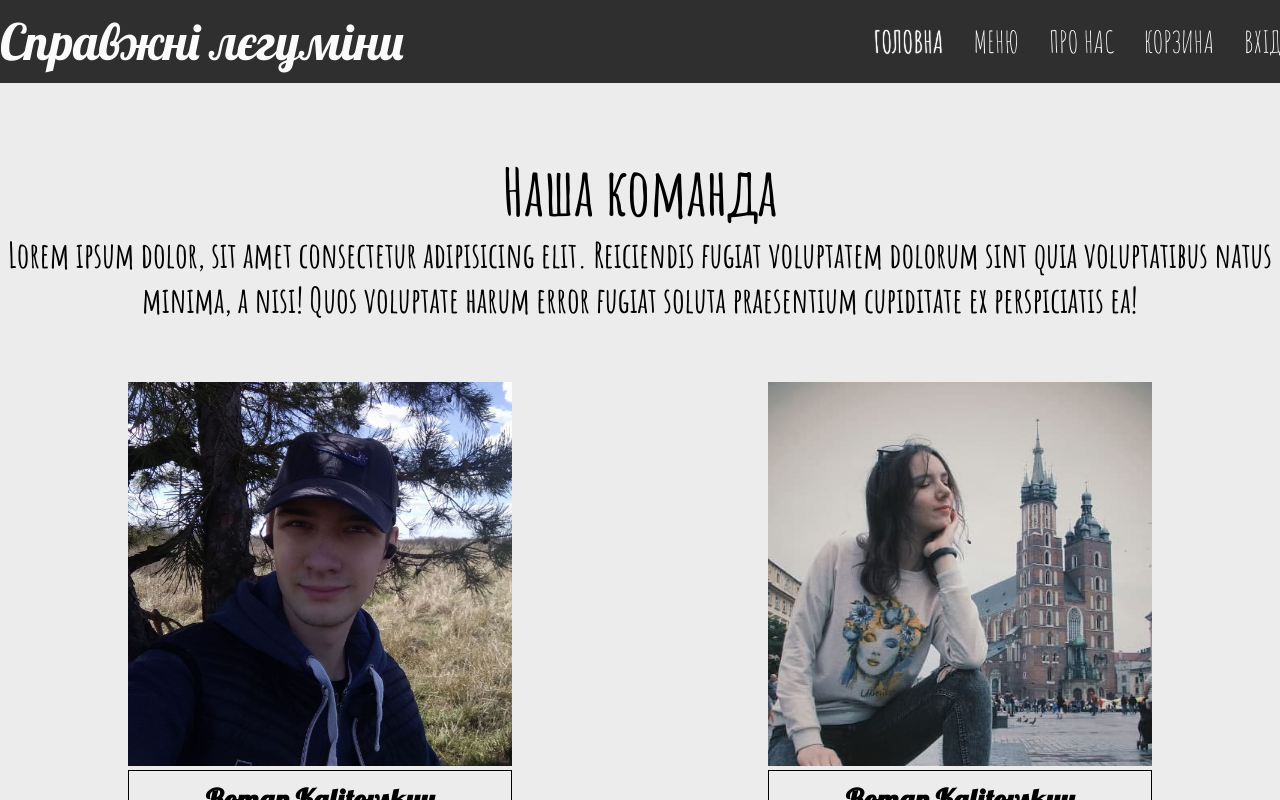
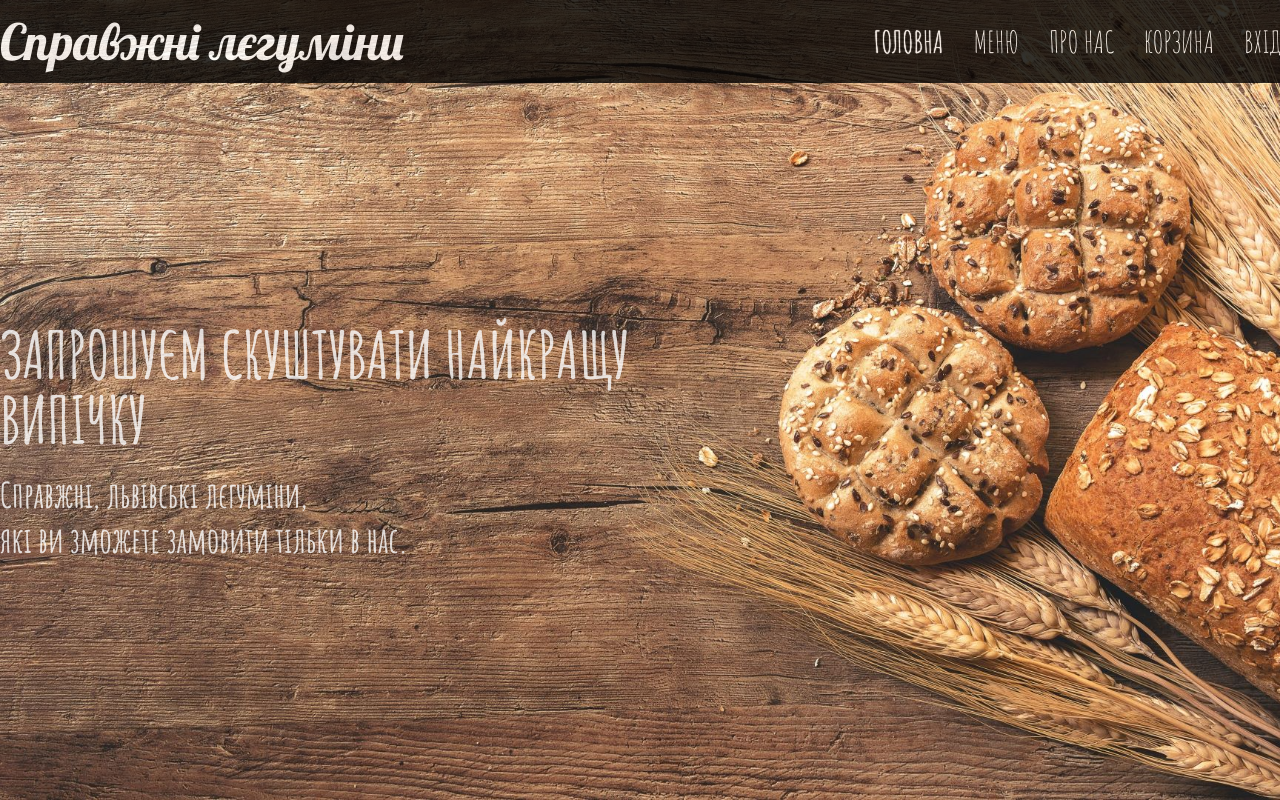
Before and after one commit to AHAPXICT/real-legumes, a React (Create React App) app in the folder client/: page / in a window 1280 px wide. Shown: the top 800 px of the page. Built offline with nearby package versions, Linux system fonts and the light colour scheme.

Commit message:
Added router.

```diff
--- a/client/package.json
+++ b/client/package.json
@@ -11,6 +11,7 @@
     "react": "^17.0.1",
     "react-dom": "^17.0.1",
     "react-icons": "^4.2.0",
+    "react-router-dom": "^5.2.0",
     "react-scripts": "4.0.3",
     "web-vitals": "^1.1.0"
   },
--- a/client/src/App.js
+++ b/client/src/App.js
@@ -1,19 +1,28 @@
-import './App.css';
-import Header from './Components/Header/Header'
-import Index from './Components/Index/Index'
-import About from './Components/About/About'
-import Footer from './Components/Footer/Footer'
+import { BrowserRouter, Route } from "react-router-dom";
+
+import "./App.css";
+import Header from "./Components/Header/Header";
+import Index from "./Components/Index/Index";
+import About from "./Components/About/About";
+import Footer from "./Components/Footer/Footer";
 
 // test slider
-import Slider from './Components/Slider/Slider'
+import Slider from "./Components/Slider/Slider";
 
 function App() {
     return (
         <div className="App">
             <Header />
-      {/* <Index />
+            <BrowserRouter>
+                <Route exact path="/">
+                    <Index />
+                </Route>
+                <Route exact path="/about">
+                    <About />
+                </Route>
+                {/*
                   <Slider /> */}
-      <About />
+            </BrowserRouter>
             <Footer />
         </div>
     );
```
Also changed, not shown: 1 other file (tests, documents, lock files or other folders). Lines whose indentation alone changed are shown as unchanged.
